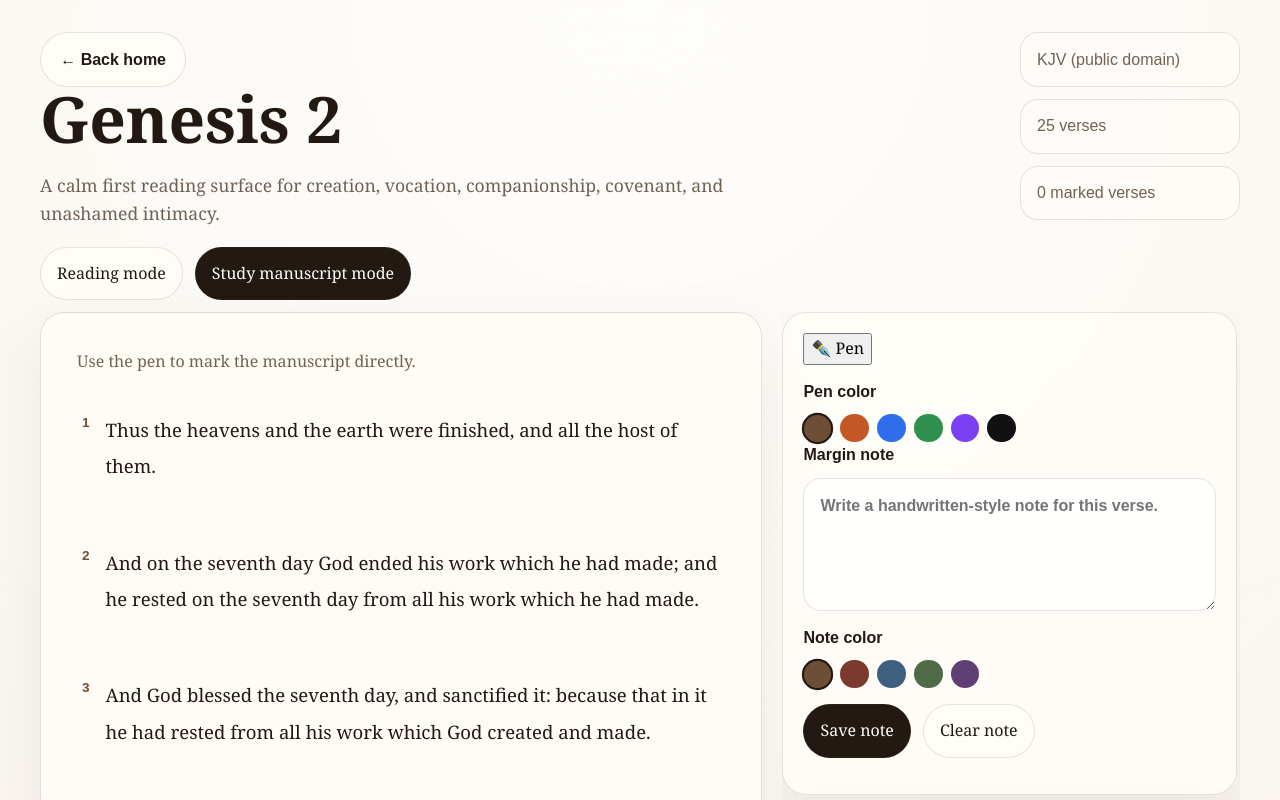
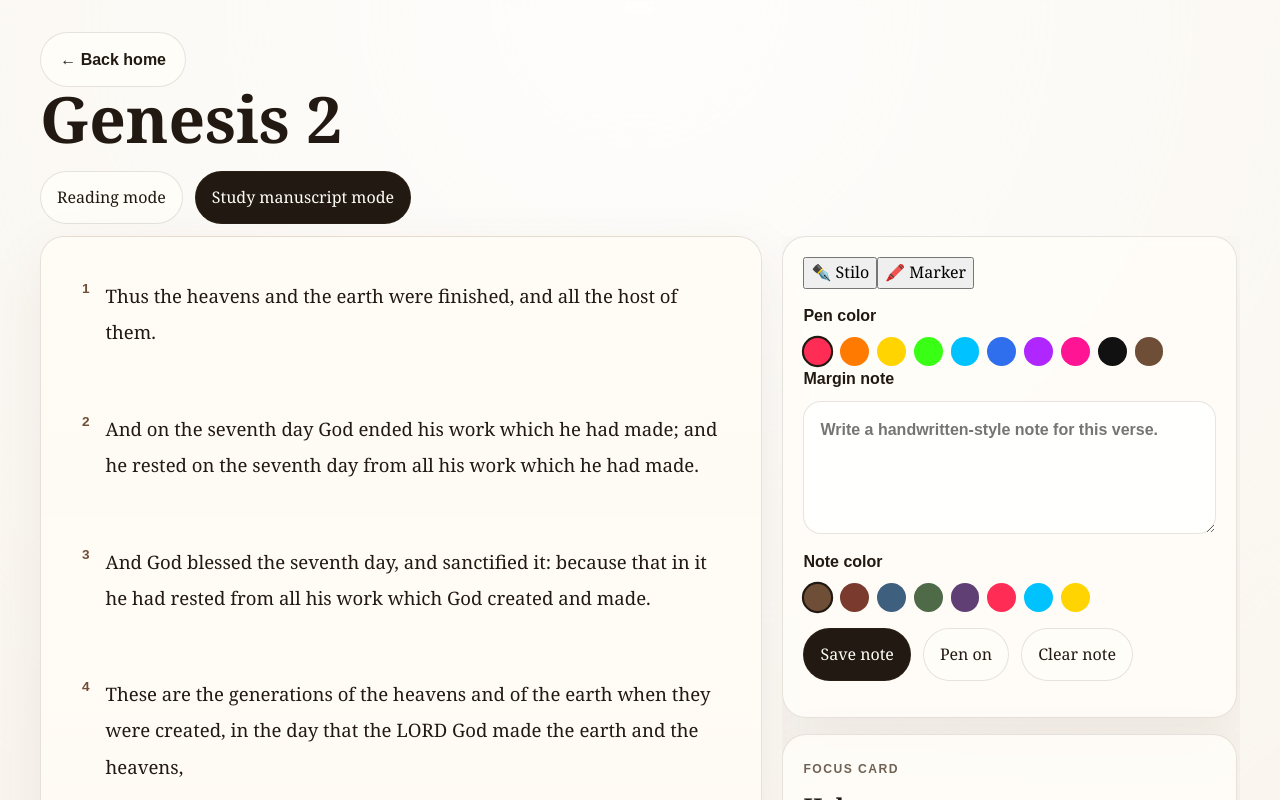
Before and after one commit to gabrielburcea/logos-incarnate, a Next.js app: page /genesis-2/study in a window 1280 px wide. Shown: the top 800 px of the page. Built offline with nearby package versions, Linux system fonts and the light colour scheme.

Commit message:
Add marker tool, brighter colors, and simplify study header metadata

```diff
--- a/components/genesis-experience.tsx
+++ b/components/genesis-experience.tsx
@@ -11,15 +11,19 @@ import { MeaningExplorer } from "@/components/meaning-explorer";
 
 type SurfaceMode = "reading" | "study";
 
+type ToolMode = "pen" | "marker";
+
 type ColoredPhraseRange = {
   start: number;
   end: number;
   color: string;
+  tool?: ToolMode;
 };
 
 type VerseAnnotation = {
   underlinedWordIndexes?: number[];
   underlinedWordColors?: Record<number, string>;
+  underlinedWordTools?: Record<number, ToolMode>;
   underlinedPhraseRanges?: ColoredPhraseRange[];
   note?: string;
   noteColor?: string;
@@ -29,9 +33,25 @@ type AnnotationState = Record<number, VerseAnnotation>;
 
 const STORAGE_KEY = "logos-incarnate:genesis-2:annotations";
 const DEFAULT_NOTE_COLOR = "#6f4e37";
-const DEFAULT_UNDERLINE_COLOR = "#6f4e37";
-const NOTE_COLORS = ["#6f4e37", "#7a3b2e", "#3f5f7f", "#4f6a47", "#5f3f74"];
-const UNDERLINE_COLORS = ["#6f4e37", "#c45824", "#2f6fed", "#2f8f4e", "#7b3ff2", "#111111"];
+const DEFAULT_UNDERLINE_COLOR = "#ff2d55";
+const DEFAULT_TOOL_MODE: ToolMode = "pen";
+const NOTE_COLORS = ["#6f4e37", "#7a3b2e", "#3f5f7f", "#4f6a47", "#5f3f74", "#ff2d55", "#00c2ff", "#ffd400"];
+const UNDERLINE_COLORS = [
+  "#ff2d55",
+  "#ff7a00",
+  "#ffd400",
+  "#39ff14",
+  "#00c2ff",
+  "#2f6fed",
+  "#b026ff",
+  "#ff1493",
+  "#111111",
+  "#6f4e37",
+];
+
+function toSafeToolMode(raw: unknown): ToolMode {
+  return raw === "marker" ? "marker" : "pen";
+}
 
 function toSafePhraseRange(raw: unknown): ColoredPhraseRange | null {
   if (!raw || typeof raw !== "object") {
@@ -41,6 +61,7 @@ function toSafePhraseRange(raw: unknown): ColoredPhraseRange | null {
   const start = "start" in raw ? raw.start : null;
   const end = "end" in raw ? raw.end : null;
   const color = "color" in raw && typeof raw.color === "string" ? raw.color : DEFAULT_UNDERLINE_COLOR;
+  const tool = toSafeToolMode("tool" in raw ? raw.tool : null);
 
   if (
     typeof start !== "number" ||
@@ -53,7 +74,7 @@ function toSafePhraseRange(raw: unknown): ColoredPhraseRange | null {
     return null;
   }
 
-  return { start, end, color };
+  return { start, end, color, tool };
 }
 
 function toSafeAnnotationState(raw: unknown): AnnotationState {
@@ -83,6 +104,15 @@ function toSafeAnnotationState(raw: unknown): AnnotationState {
             )
           : {};
 
+      const underlinedWordTools =
+        value.underlinedWordTools && typeof value.underlinedWordTools === "object"
+          ? Object.fromEntries(
+              Object.entries(value.underlinedWordTools).filter(
+                ([wordIndex, tool]) => !Number.isNaN(Number(wordIndex)) && (tool === "pen" || tool === "marker"),
+              ),
+            )
+          : {};
+
       const underlinedPhraseRanges = Array.isArray(value.underlinedPhraseRanges)
         ? value.underlinedPhraseRanges
             .map(toSafePhraseRange)
@@ -100,6 +130,7 @@ function toSafeAnnotationState(raw: unknown): AnnotationState {
         {
           underlinedWordIndexes,
           underlinedWordColors,
+          underlinedWordTools,
           underlinedPhraseRanges,
           note,
           noteColor,
@@ -133,6 +164,7 @@ export function GenesisExperience({ surface }: { surface: SurfaceMode }) {
   const [noteDrafts, setNoteDrafts] = useState<Record<number, string>>({});
   const [noteColorDrafts, setNoteColorDrafts] = useState<Record<number, string>>({});
   const [isPenMode, setIsPenMode] = useState(false);
+  const [toolMode, setToolMode] = useState<ToolMode>(DEFAULT_TOOL_MODE);
   const [underlineColor, setUnderlineColor] = useState<string>(DEFAULT_UNDERLINE_COLOR);
   const activeAnnotation = annotations[selectedVerse] ?? {};
   const noteDraft = noteDrafts[selectedVerse] ?? (activeAnnotation.note ?? "");
@@ -180,6 +212,7 @@ export function GenesisExperience({ surface }: { surface: SurfaceMode }) {
     setAnnotations((current) => {
       const currentIndexes = current[verseNumber]?.underlinedWordIndexes ?? [];
       const currentColors = current[verseNumber]?.underlinedWordColors ?? {};
+      const currentTools = current[verseNumber]?.underlinedWordTools ?? {};
       const exists = currentIndexes.includes(wordIndex);
 
       const nextIndexes = exists
@@ -187,11 +220,14 @@ export function GenesisExperience({ surface }: { surface: SurfaceMode }) {
         : [...currentIndexes, wordIndex].sort((left, right) => left - right);
 
       const nextColors = { ...currentColors };
+      const nextTools = { ...currentTools };
 
       if (exists) {
         delete nextColors[wordIndex];
+        delete nextTools[wordIndex];
       } else {
         nextColors[wordIndex] = underlineColor;
+        nextTools[wordIndex] = toolMode;
       }
 
       return {
@@ -200,6 +236,7 @@ export function GenesisExperience({ surface }: { surface: SurfaceMode }) {
           ...current[verseNumber],
           underlinedWordIndexes: nextIndexes,
           underlinedWordColors: nextColors,
+          underlinedWordTools: nextTools,
         },
       };
     });
@@ -252,6 +289,19 @@ export function GenesisExperience({ surface }: { surface: SurfaceMode }) {
     return phraseRange?.color ?? DEFAULT_UNDERLINE_COLOR;
   }
 
+  function getWordTool(annotation: VerseAnnotation, index: number): ToolMode {
+    const wordTool = annotation.underlinedWordTools?.[index];
+    if (wordTool) {
+      return wordTool;
+    }
+
+    const phraseRange = annotation.underlinedPhraseRanges?.find(
+      (range) => index >= range.start && index <= range.end,
+    );
+
+    return phraseRange?.tool ?? DEFAULT_TOOL_MODE;
+  }
+
   function renderVerseText(verseNumber: number, verseText: string, annotation: VerseAnnotation, isSelected: boolean) {
     const words = verseText.split(" ");
     const underlined = new Set(annotation.underlinedWordIndexes ?? []);
@@ -265,12 +315,18 @@ export function GenesisExperience({ surface }: { surface: SurfaceMode }) {
             underlined.has(index) || phraseRanges.some((range) => index >= range.start && index <= range.end);
           const trailingSpace = index < words.length - 1 ? " " : "";
           const underlineColorValue = getUnderlineColor(annotation, index);
+          const appliedTool = getWordTool(annotation, index);
 
           if (!canUnderlineWords) {
             return (
               <Fragment key={`${verseNumber}-word-${index}`}>
                 <span
-                  className={isUnderlined ? "verse-word is-underlined" : "verse-word"}
+                  className={[
+                    isUnderlined ? "verse-word is-underlined" : "verse-word",
+                    isUnderlined && appliedTool === "marker" ? "is-marker-underlined" : "",
+                  ]
+                    .filter(Boolean)
+                    .join(" ")}
                   style={isUnderlined ? { ["--underline-color" as string]: underlineColorValue } : undefined}
                 >
                   {word}
@@ -286,6 +342,7 @@ export function GenesisExperience({ surface }: { surface: SurfaceMode }) {
                 type="button"
                 className={[
                   isUnderlined ? "verse-word is-underlined is-word-button" : "verse-word is-word-button",
+                  isUnderlined && appliedTool === "marker" ? "is-marker-underlined" : "",
                   isPenMode ? "is-pen-active" : "",
                 ]
                   .filter(Boolean)
@@ -315,9 +372,8 @@ export function GenesisExperience({ surface }: { surface: SurfaceMode }) {
             ← Back home
           </Link>
           <h1>{genesis2Chapter.title}</h1>
-          {isStudy ? <p className="lede">{genesis2Chapter.summary}</p> : null}
         </div>
-        {isStudy ? (
+        {!isStudy ? (
           <div className="chapter-meta">
             <span>{genesis2Chapter.translation}</span>
             <span>{genesis2Chapter.verses.length} verses</span>
@@ -339,12 +395,6 @@ export function GenesisExperience({ surface }: { surface: SurfaceMode }) {
 
       <div className={`experience-layout ${isStudy ? "study-layout" : "reading-layout is-reading-only"}`}>
         <section className="reading-column" aria-label="Chapter text">
-          {isStudy ? (
-            <div className="reading-column__header">
-              <p>Use the pen to mark the manuscript directly.</p>
-            </div>
-          ) : null}
-
           <div className={`verse-list ${surface}`}>
             {genesis2Chapter.verses.map((verse) => {
               const annotation = annotations[verse.number] ?? {};
@@ -427,17 +477,31 @@ export function GenesisExperience({ surface }: { surface: SurfaceMode }) {
               <div className="annotation-toolbar">
                 <button
                   type="button"
-                  className={isPenMode ? "pen-tool is-active" : "pen-tool"}
-                  onClick={() => setIsPenMode((current) => !current)}
-                  aria-pressed={isPenMode}
+                  className={isPenMode && toolMode === "pen" ? "pen-tool is-active" : "pen-tool"}
+                  onClick={() => {
+                    setToolMode("pen");
+                    setIsPenMode(true);
+                  }}
+                  aria-pressed={isPenMode && toolMode === "pen"}
                 >
-                  ✒️ Pen
+                  ✒️ Stilo
+                </button>
+                <button
+                  type="button"
+                  className={isPenMode && toolMode === "marker" ? "pen-tool is-active" : "pen-tool"}
+                  onClick={() => {
+                    setToolMode("marker");
+                    setIsPenMode(true);
+                  }}
+                  aria-pressed={isPenMode && toolMode === "marker"}
+                >
+                  🖍️ Marker
                 </button>
               </div>
 
               <div className="color-picker" role="group" aria-label="Choose underline color">
                 <span>Pen color</span>
-                <div className="color-picker__swatches">
+                <div className="color-picker__swatches color-picker__swatches--bright">
                   {UNDERLINE_COLORS.map((color) => (
                     <button
                       key={color}
@@ -468,7 +532,7 @@ export function GenesisExperience({ surface }: { surface: SurfaceMode }) {
 
               <div className="color-picker" role="group" aria-label="Choose note color">
                 <span>Note color</span>
-                <div className="color-picker__swatches">
+                <div className="color-picker__swatches color-picker__swatches--bright">
                   {NOTE_COLORS.map((color) => (
                     <button
                       key={color}
@@ -491,6 +555,9 @@ export function GenesisExperience({ surface }: { surface: SurfaceMode }) {
                 <button type="button" className="is-active" onClick={saveMarginNote}>
                   Save note
                 </button>
+                <button type="button" onClick={() => setIsPenMode((current) => !current)}>
+                  {isPenMode ? "Pen off" : "Pen on"}
+                </button>
                 <button type="button" onClick={clearMarginNote}>
                   Clear note
                 </button>
```
